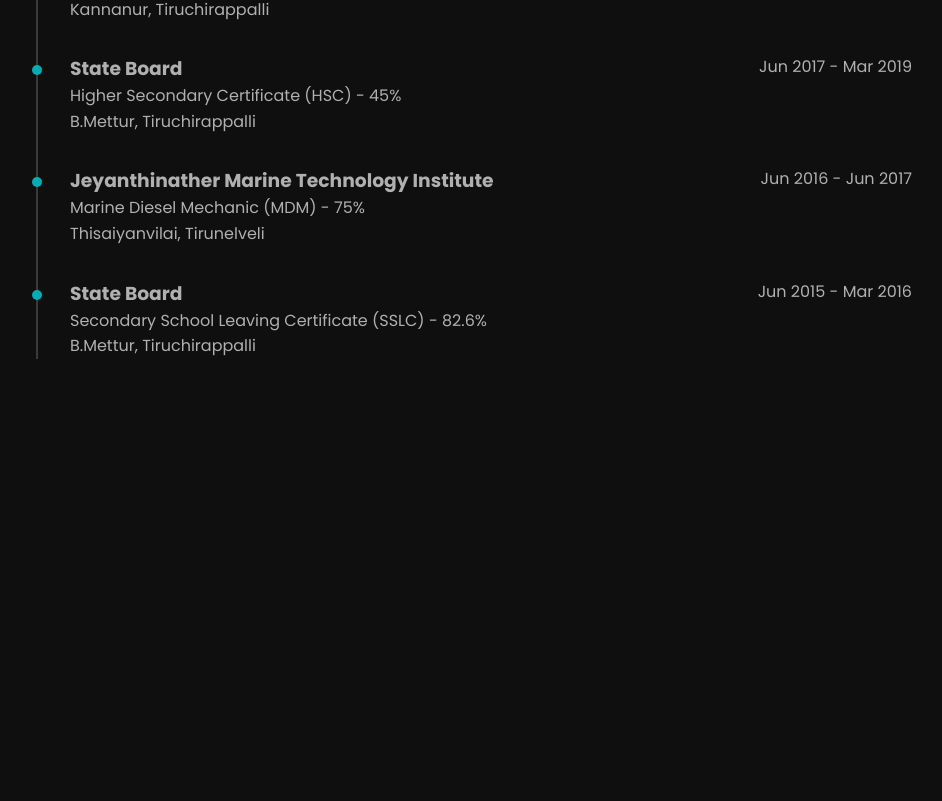
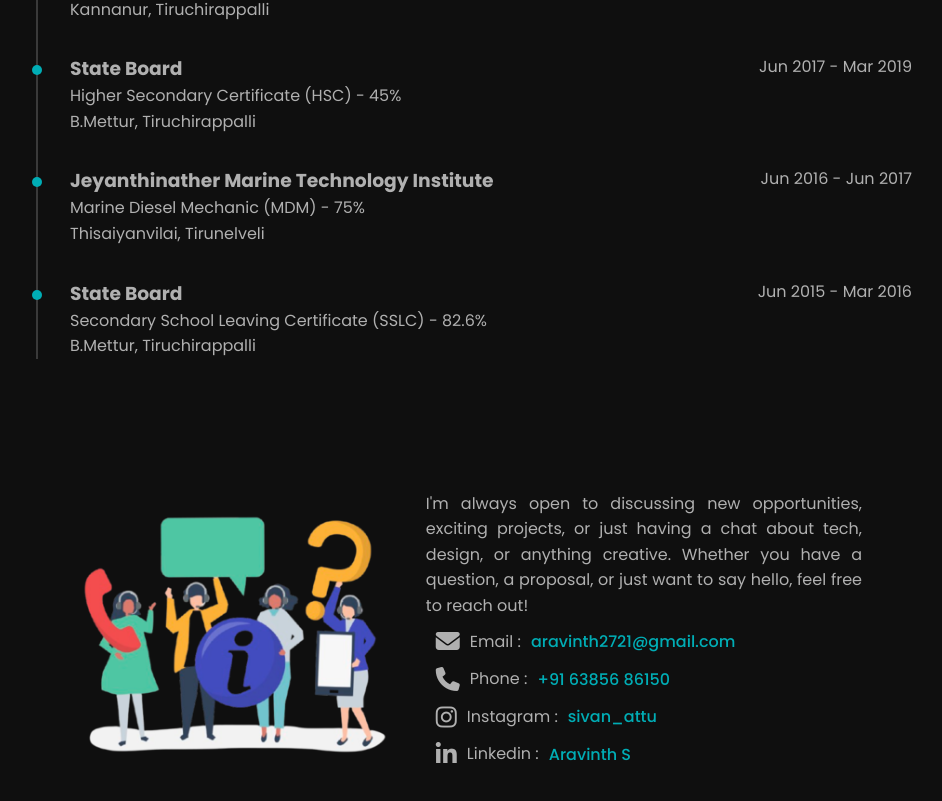
Before and after one commit to aravinth2723/aravinth-portfolio, an Angular app: page /#home in a window 1280 px wide. Shown: the part 1901-2702 px from the top of the page, without its empty margins (178-1120 px from the left). Before the commit the page ends 2292 px from the top, so only its background shows below. Built offline with nearby package versions, Linux system fonts and the light colour scheme.

Commit message:
Contact section completed

```diff
--- a/src/app/app.html
+++ b/src/app/app.html
@@ -5,5 +5,6 @@
 <main class="layout-section">
   <app-about></app-about>
   <app-education></app-education>
+  <app-contact [deviceType]="deviceType"></app-contact>
 </main>
 <footer class="layout-section"></footer>
--- a/src/app/app.ts
+++ b/src/app/app.ts
@@ -13,10 +13,11 @@ import { Navbar } from './components/shared/navbar/navbar';
 import { Hero } from './components/sections/hero/hero';
 import { About } from './components/sections/about/about';
 import { Education } from './components/sections/education/education';
+import { Contact } from './components/sections/contact/contact';
 
 @Component({
   selector: 'app-root',
-  imports: [Navbar, Hero, About, Education],
+  imports: [Navbar, Hero, About, Contact, Education],
   templateUrl: './app.html',
   styleUrl: './app.scss',
 })
--- /dev/null
+++ b/src/app/components/sections/contact/contact.html
@@ -0,0 +1,24 @@
+<section class="container">
+  @if (deviceType().mobile) {
+  <h1 class="heading">Contact</h1>
+  }@else {
+  <img src="images/contact.png" alt="Contact" height="250" />
+  }
+  <div class="content">
+    <p>
+      I'm always open to discussing new opportunities, exciting projects, or
+      just having a chat about tech, design, or anything creative. Whether you
+      have a question, a proposal, or just want to say hello, feel free to reach
+      out!
+    </p>
+    <div class="contact">
+      @for (item of contactList; track $index) {
+      <div>
+        <i [class]="`${item.icon} icon`"></i>
+        <p>{{ item.title }} :</p>
+        <a [href]="item.link" target="_blank">{{ item.content }}</a>
+      </div>
+      }
+    </div>
+  </div>
+</section>
--- /dev/null
+++ b/src/app/components/sections/contact/contact.scss
@@ -0,0 +1,59 @@
+:host {
+  .contact {
+    display: flex;
+    flex-direction: column;
+    gap: 12px;
+    padding: 10px;
+    div {
+      display: flex;
+      align-items: center;
+      gap: 10px;
+      .icon {
+        color: var(--text-muted);
+        font-size: 24px;
+      }
+      a {
+        text-decoration: none;
+        color: var(--highlight-color);
+        font-weight: 500;
+        transition: color 0.3s ease;
+        &:hover {
+          color: var(--button-hover);
+        }
+      }
+    }
+  }
+}
+
+:host-context(.web),
+:host-context(.tablet) {
+  :host {
+    display: flex;
+    justify-content: center;
+    margin: 100px 0;
+    .container {
+      max-width: 800px;
+      display: flex;
+      align-items: center;
+      gap: 20px;
+    }
+  }
+}
+:host-context(.tablet) {
+  :host {
+    .container {
+      padding: 15px;
+    }
+  }
+}
+
+:host-context(.mobile) {
+  :host {
+    .container {
+      padding: 10px;
+      h1 {
+        margin-bottom: 1rem;
+      }
+    }
+  }
+}
--- /dev/null
+++ b/src/app/components/sections/contact/contact.ts
@@ -0,0 +1,45 @@
+import { Component, Input, Signal } from '@angular/core';
+import { DeviceType } from '../../../interfaces/device-type';
+
+interface ContactList {
+  title: String;
+  content: String;
+  link: String;
+  icon: String;
+}
+
+@Component({
+  selector: 'app-contact',
+  imports: [],
+  templateUrl: './contact.html',
+  styleUrl: './contact.scss',
+})
+export class Contact {
+  @Input() deviceType!: Signal<DeviceType>;
+  readonly contactList: ContactList[] = [
+    {
+      title: 'Email',
+      content: 'aravinth2721@gmail.com',
+      link: 'mailTo:aravinth2721@gmail.com',
+      icon: 'fa-solid fa-envelope',
+    },
+    {
+      title: 'Phone',
+      content: '+91 63856 86150',
+      link: 'wa.me/6385686150',
+      icon: 'fa-solid fa-phone',
+    },
+    {
+      title: 'Instagram',
+      content: 'sivan_attu',
+      link: 'https://www.instagram.com/sivan_attu?igsh=bjk3NjNmb2g2cHZ4',
+      icon: 'fa-brands fa-instagram',
+    },
+    {
+      title: 'Linkedin',
+      content: 'Aravinth S',
+      link: 'https://www.linkedin.com/in/aravinth27',
+      icon: 'fa-brands fa-linkedin-in',
+    },
+  ];
+}
```
Also changed, not shown: public/images/contact.png (added).
